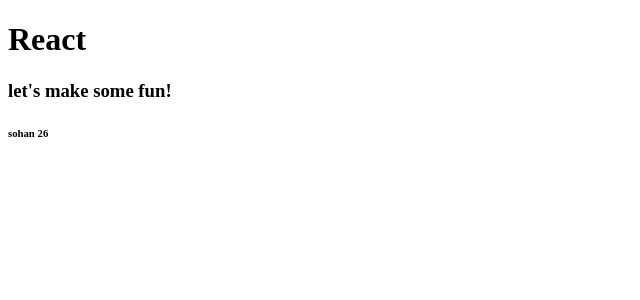
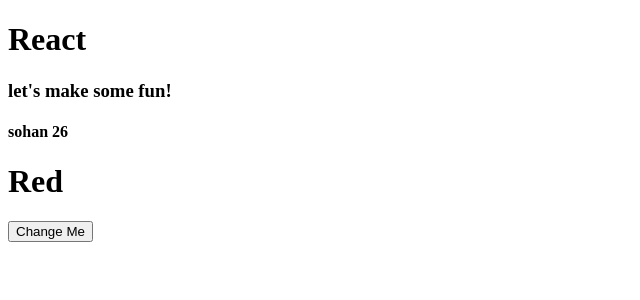
Before and after one commit to srsohan150626/reactFundamental, a React (Create React App) app: page / in a window 1280 px wide. Shown: the top 300 px of the page, without its empty margins (0-640 px from the left). Built offline with nearby package versions, Linux system fonts and the light colour scheme.

Commit message:
useState hooks of functional component

```diff
--- a/src/components/home/Homebanner.js
+++ b/src/components/home/Homebanner.js
@@ -1,11 +1,17 @@
-import React from 'react';
+import React, {useState} from 'react';
 
 const Homebanner = (props) => {
+    const [color, setColor] = useState("Red");
+    const newColor = () => {
+      setColor("Green");
+    }
     return (
         <div>
             <h1>{props.title}</h1>
             <h3>{props.subtitle}</h3>
-            <h6>{props.json.name} {props.json.age}</h6>
+            <h4>{props.json.name} {props.json.age}</h4>
+            <h1>{color}</h1>
+            <button onClick={newColor}>Change Me</button>
         </div>
     );
 };
```
